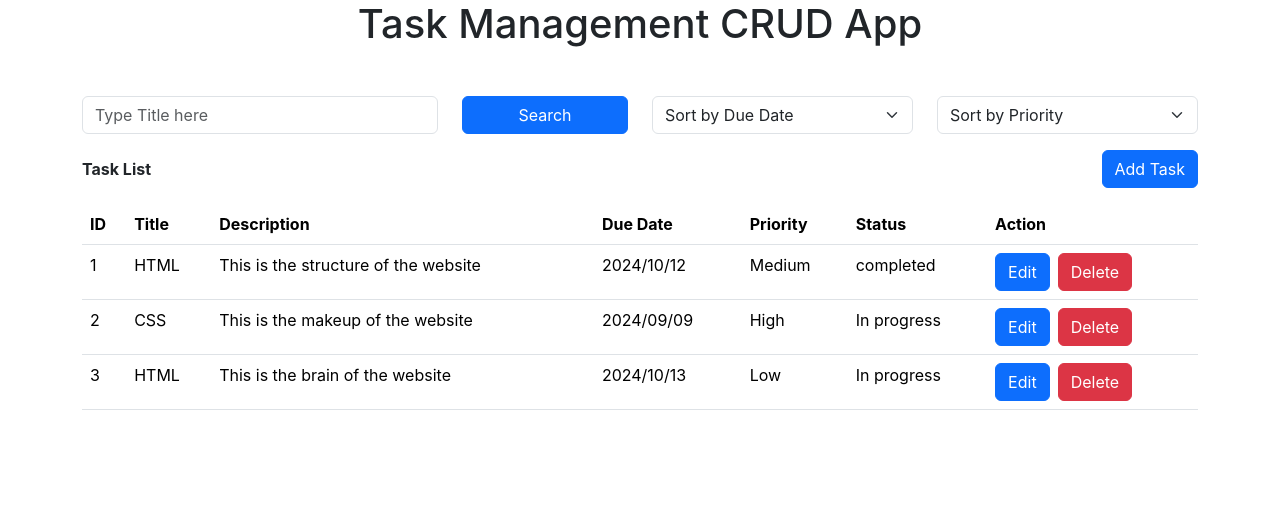
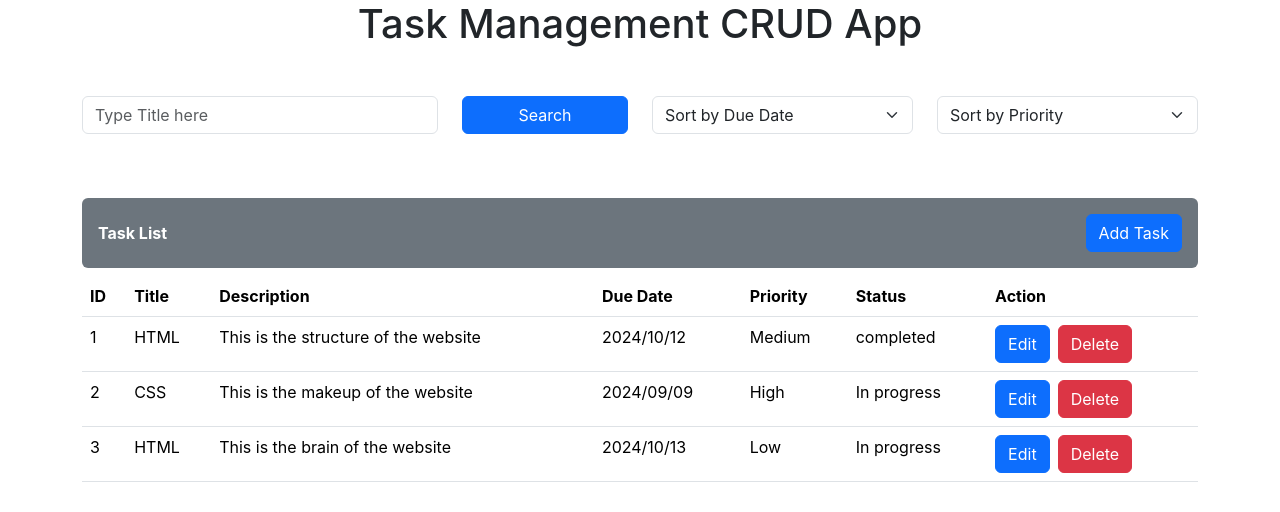
Before and after one commit to mohdanas615/Crud_App, a React (Create React App) app: page / in a window 1280 px wide. Shown: the top 512 px of the page. Built offline with nearby package versions, Linux system fonts and the light colour scheme.

Commit message:
updated src components

```diff
--- a/src/component/Home.js
+++ b/src/component/Home.js
@@ -397,7 +397,8 @@
           </div>
         </div>
 
-        <div className='d-flex justify-content-between align-items-center mb-3'>
+        <div className='d-flex justify-content-between align-items-center my-5 mb-2 bg-secondary text-white p-3 rounded'>
+
           <b>Task List</b>
           <Link to='./AddTask'>
             <button type="button" className="btn btn-primary">
```
